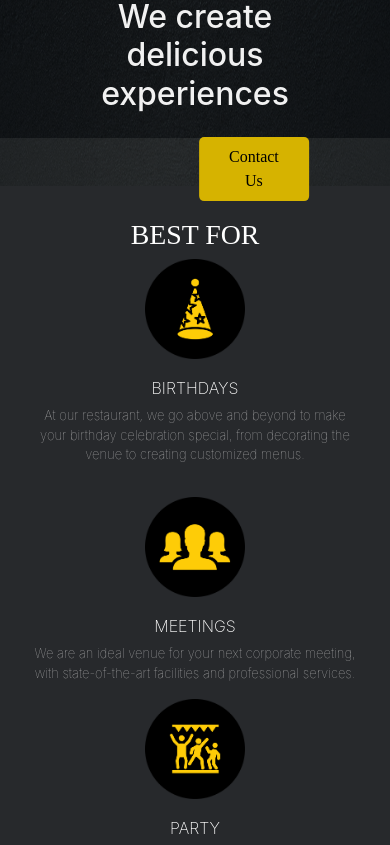
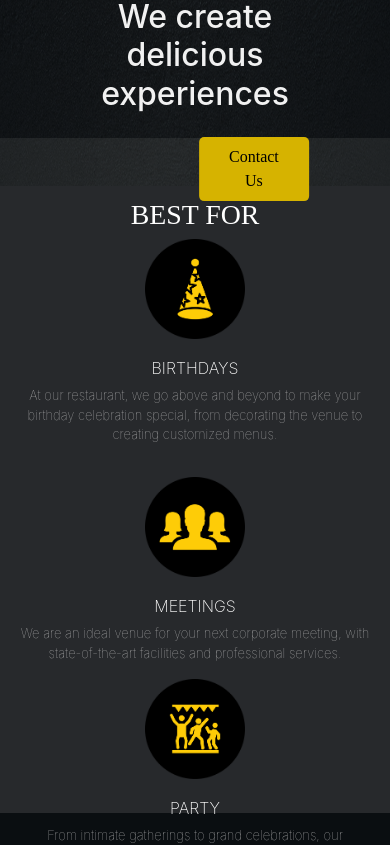
Before and after one commit to Tulsi-gohil/food-web, a React (Create React App) app: page / in a window 390 px wide. Shown: the part 2920-3765 px from the top of the page. Built offline with nearby package versions, Linux system fonts and the light colour scheme.

Commit message:
Update App.css

```diff
--- a/src/App.css
+++ b/src/App.css
@@ -841,10 +841,7 @@ margin-top: 150px;
     font-size: 1.2rem;
   }
 
-  .best-section {
-    height: auto;
-    padding: 20px;
-  }
+
 
   .best-img1 {
     width: 100px;
```
